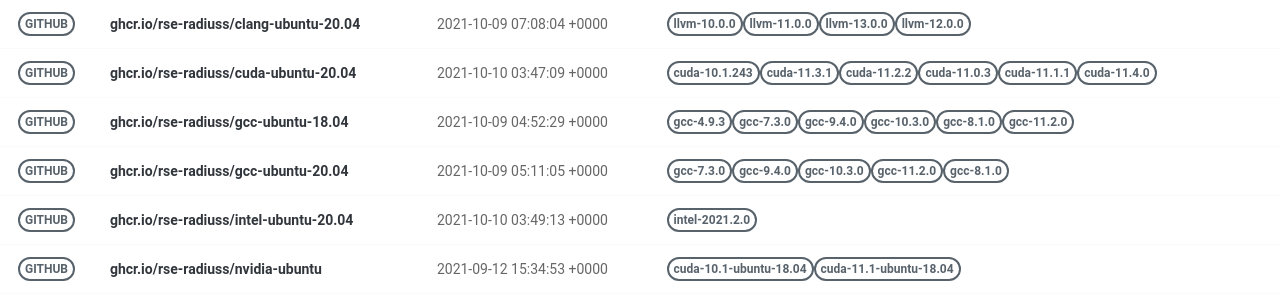
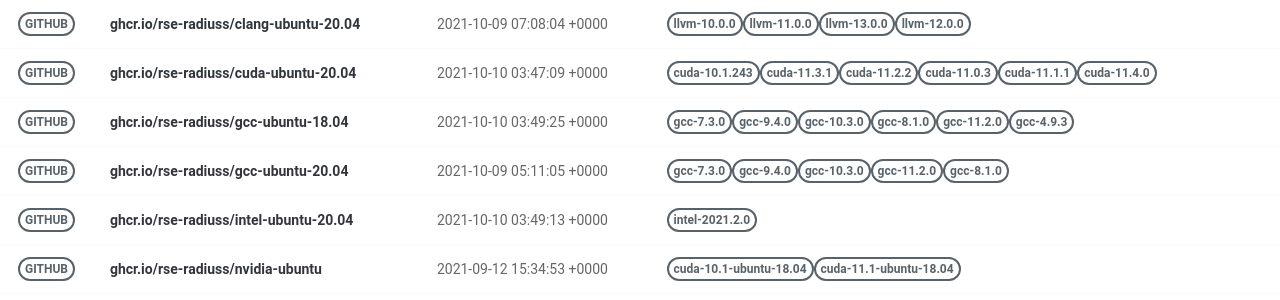
Before and after one commit to rse-ops/docker-images, a Jekyll site: the page built from pages/index.md, in a window 1280 px wide. Shown: the part 179-479 px from the top of the page. Built offline with Jekyll 4.4.1, drawn with Linux system fonts in a browser that asks for light colours; nearby versions of some CDN libraries.

Commit message:
Automated push to update library 2021-10-10

```diff
--- a/_library/ghcr.io-rse-radiuss-gcc-ubuntu-18.04.md
+++ b/_library/ghcr.io-rse-radiuss-gcc-ubuntu-18.04.md
@@ -1,14 +1,11 @@
 ---
 layout: container
 name: ghcr.io/rse-radiuss/gcc-ubuntu-18.04
-updated_at: 2021-10-09 04:52:29.114502
+updated_at: 2021-10-10 03:49:25.761654
 
 
 container_url: https://github.com/orgs/rse-radiuss/packages/container/package/gcc-ubuntu-18.04
 versions:
- - tag: gcc-4.9.3
-   dockerfile: https://github.com/rse-radiuss/docker-images/blob/main/ubuntu/gcc/Dockerfile
-   manifest: https://crane.ggcr.dev/manifest/ghcr.io/rse-radiuss/gcc-ubuntu-18.04:gcc-4.9.3
  - tag: gcc-7.3.0
    dockerfile: https://github.com/rse-radiuss/docker-images/blob/main/ubuntu/gcc/Dockerfile
    manifest: https://crane.ggcr.dev/manifest/ghcr.io/rse-radiuss/gcc-ubuntu-18.04:gcc-7.3.0
```
Also changed, not shown: other parts of _library/ghcr.io-rse-radiuss-gcc-ubuntu-18.04.md (+3 -0 lines).
